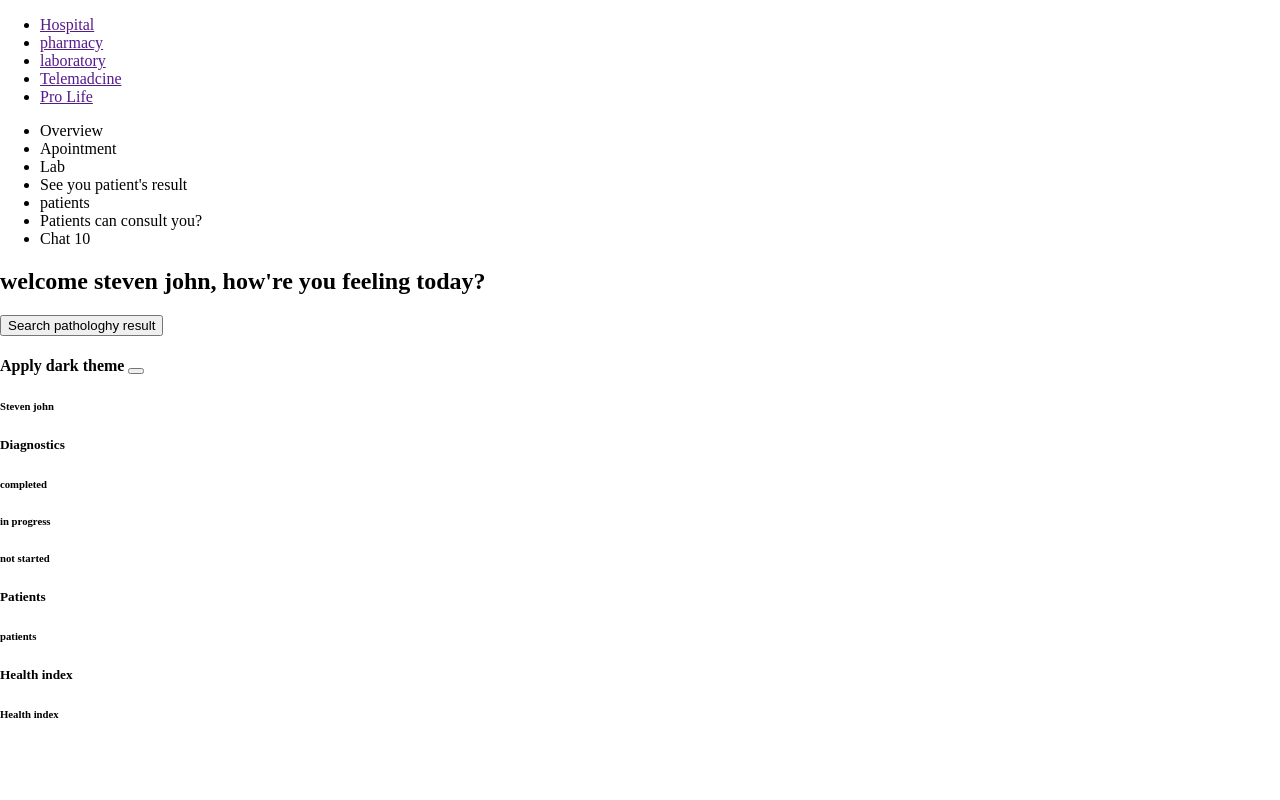
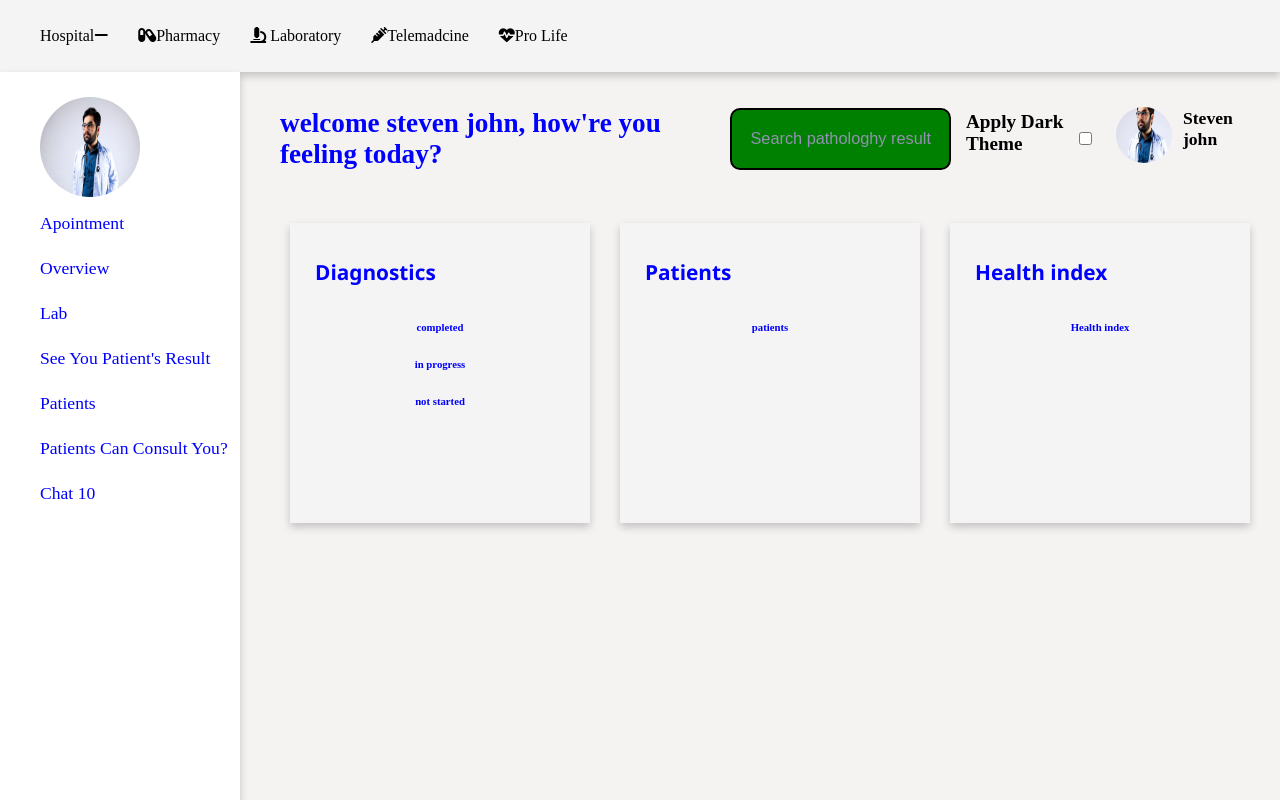
Before and after one commit to okit-man/Hospital-mini-webpage-project, a plain HTML site: page index.html in a window 1280 px wide. Drawn offline with Linux system fonts and the light colour scheme.

Commit message:
design all section of the web page containing each specific content

```diff
--- a/index.html
+++ b/index.html
@@ -5,43 +5,48 @@
     <meta name="viewport" content="width=device-width, initial-scale=1.0">
     <title>Document</title>
     <link rel="stylesheet" href="style.css">
+    <link rel="stylesheet" href="https://cdnjs.cloudflare.com/ajax/libs/font-awesome/6.7.2/css/all.min.css"/>
 </head>
 <body>
 <nav>
-    <ul class="hder">
-        <li class="hd"><a href="">Hospital</a></li>
-        <li class="hd"><a href="">pharmacy</a></li>
-        <li class="hd"><a href="">laboratory</a></li>
-        <li class="hd"><a href="">Telemadcine</a></li>
-        <li class="hd"><a href="">Pro Life</a></li>
+    <ul class="header">
+        <li class="hd"><a href="">Hospital<i class="fa-solid fa-minus"></i></i></a></li>
+        <li class="hd"><a href=""><i class="fa-solid fa-capsules"></i>pharmacy</a></li>
+        <li class="hd"><a href=""><i class="fa-solid fa-microscope"></i> laboratory</a></li>
+        <li class="hd"><a href=""><i class="fa-solid fa-syringe"></i>Telemadcine</a></li>
+        <li class="hd"><a href=""><i class="fa-solid fa-heart-pulse"></i>Pro Life</a></li>
     </ul>
 </nav>
 
-<div>
+<div class="senction">
     <aside>
+
          <ul class="side-hder">
-            <li>Overview</li>
-            <li>Apointment</li>
-            <li>Lab</li>
-            <li>See you patient's result</li>
-            <li>patients</li>
-            <li>Patients can consult you?</li>
-            <li>Chat <span>10</span></li>
+            <img src="./doctor2-5997504_1280.jpg" alt="Dr profile" height="100" width="50%">
+            <li class="side-menu">Apointment</li>
+            <li class="side-menu">Overview</li>
+            <li class="side-menu">Lab</li>
+            <li class="side-menu">See you patient's result</li>
+            <li class="side-menu">patients</li>
+            <li class="side-menu">Patients can consult you?</li>
+            <li class="side-menu">Chat <span>10</span></li>
         </ul>
     </aside>
 
     <main>
         <div class="part1">
-            <h2>welcome steven john, how're you feeling today?</h2>
-            <!-- <input type="button" value="Search pathologhy result" placeholder=""> -->
+            <h2>welcome steven john, how're you feeling today?
+                <!-- <button class="btn1">Search pathologhy result</button> -->
+                 <input class="btn1" type="button" value="Search pathologhy result">
+            </h2>
 
-            <button class="btn1">Search pathologhy result</button>
 
-            <h4>Apply dark theme
-                <button></button>
-            </h4>
-            <!-- <img src="./doctor1-2337835_1280.jpg" alt="profile-pix" class="img-proile" height="80px" width="auto"> -->
-            <h6>Steven john</h6>
+            <h4 class="theme">Apply dark theme</h4>
+            <input class="checkbox" type="checkbox" name="" id="">
+
+            <img src="./doctor2-5997504_1280.jpg" alt="Dr profile" height="100" width="10%" class="profile">
+            <h4 class="profile-name"><b>Steven john</b></h4>
+
         </div>
 
         <div class="column">
--- a/style.css
+++ b/style.css
@@ -3,8 +3,193 @@ body {
     /* font-family: Arial, sans-serif; */
     margin: 0;
     padding: 0;
-    /* background-color: #f4f4f4; */
+    background-color: #f5f2f2;
+    /* background-color: green; */
 }
+
+nav {
+    background-color: #f4f4f4;
+    box-shadow: 0 4px 8px 0 rgba(0, 0, 0, 0.2);
+    /* display: flex;
+    justify-content: flex-start;
+    align-items: center; */
+    width: 100%;
+    position: fixed;
+    top: 0;
+    left: 0;
+}
+.header {
+    display: flex;
+    justify-content: flex-start;
+    align-items: center;
+    gap: 30px;
+    height: 40px;
+    /* width: 100%; */
+}
+.hd {
+    list-style-type: none;
+
+}
+.header a {
+    text-decoration: none;
+    text-transform: capitalize;
+    color: black;
+    font-size: 1em;
+    /* color: blue; */
+}
+.fa-solid {
+    /* color: blue; */
+    display: inline;
+    gap: 2px;
+}
+.senction {
+    display: flex;
+    color: blue;
+}
+.side-hder {
+    background-color: #fff;
+    box-shadow: 0 4px 8px 0 rgba(0, 0, 0, 0.2);
+    height: 100vh;
+    width: 200px;
+    position: fixed;
+    left: 0;
+    top: 0;
+    margin-top: 72px;
+
+}
+.side-hder {
+    padding-top: 25px;
+}
+.side-menu {
+    text-transform: capitalize;
+    list-style-type: none;
+    line-height: 45px;
+    font-size: 1.1em;
+}
+img {
+    clip-path: circle(50%);
+}
+main {
+    padding-top: 85px;
+    /* margin-left: 280px;
+    margin-right: 20px; */
+    /* background-color: skyblue; */
+    flex-grow: 1;
+    /* min-height: 100vh;   */
+    margin: 0 20px 0 280px;
+}
+.part1 {
+    display: flex;
+}
+h2 {
+    font-size: 1.7em;
+    display: inline-flex;
+    margin-right: 5px;
+}
+
+.btn1 {
+    color: rgb(145, 145, 176);
+   background-color: green;
+   text-align: center;
+   font-size: 0.6em;
+   padding: 0 18px;
+   text-decoration: none;
+   /* border: none; */
+   border-radius: 10px;
+   border: 2px solid black;
+   /* margin-left: 30px; */
+
+}
+.theme {
+  display: inline-flex;
+  font-size: 1.2em;
+  text-transform: capitalize;
+  color: black;
+}
+.checkbox {
+    margin-left: -25px;
+}
+
+h4 {
+    font-size: 1em;
+    color: black;
+    margin-left: 10px;
+}
+.profile {
+    clip-path: circle(28px);
+}
+.profile-name {
+    font-size: 1.1em;
+    margin-left: -10px;
+}
+.column {
+    display: flex;
+    justify-content: center;
+    gap: 30px;
+    margin-top: 31px;
+}
+h5 {
+    font-size: 1.3em;
+    padding-left: 25px;
+    font-family: 'Segoe UI', Tahoma, Geneva, Verdana, sans-serif;
+}
+h6 {
+    /* text-align: center; */
+    display: flex;
+    justify-content: center;
+
+}
+/* .green {
+    background-color: green;
+} */
+.column1 {
+    background-color: #f4f4f4;
+    box-shadow: 0 4px 8px 0 rgba(0, 0, 0, 0.2);
+    /* padding: 0 80px 0 80px; */
+    height: 300px;
+    width: 300px;
+    /* padding-left: 20px; */
+}
+.column2 {
+    background-color: #f4f4f4;
+    box-shadow: 0 4px 8px 0 rgba(0, 0, 0, 0.2);
+    /* padding: 0 80px 0 80px; */
+    height: 300px;
+    width: 300px;
+}
+.column3 {
+    background-color: #f4f4f4;
+    box-shadow: 0 4px 8px 0 rgba(0, 0, 0, 0.2);
+    /* padding: 0 80px 0 80px; */
+    height: 300px;
+    width: 300px;
+}
+
+
+
+
+
+
+
+
+
+
+
+
+
+
+
+
+
+
+
+
+
+
+
+
+
+
 
 /* .navbar {
     background-color: #333;
```
